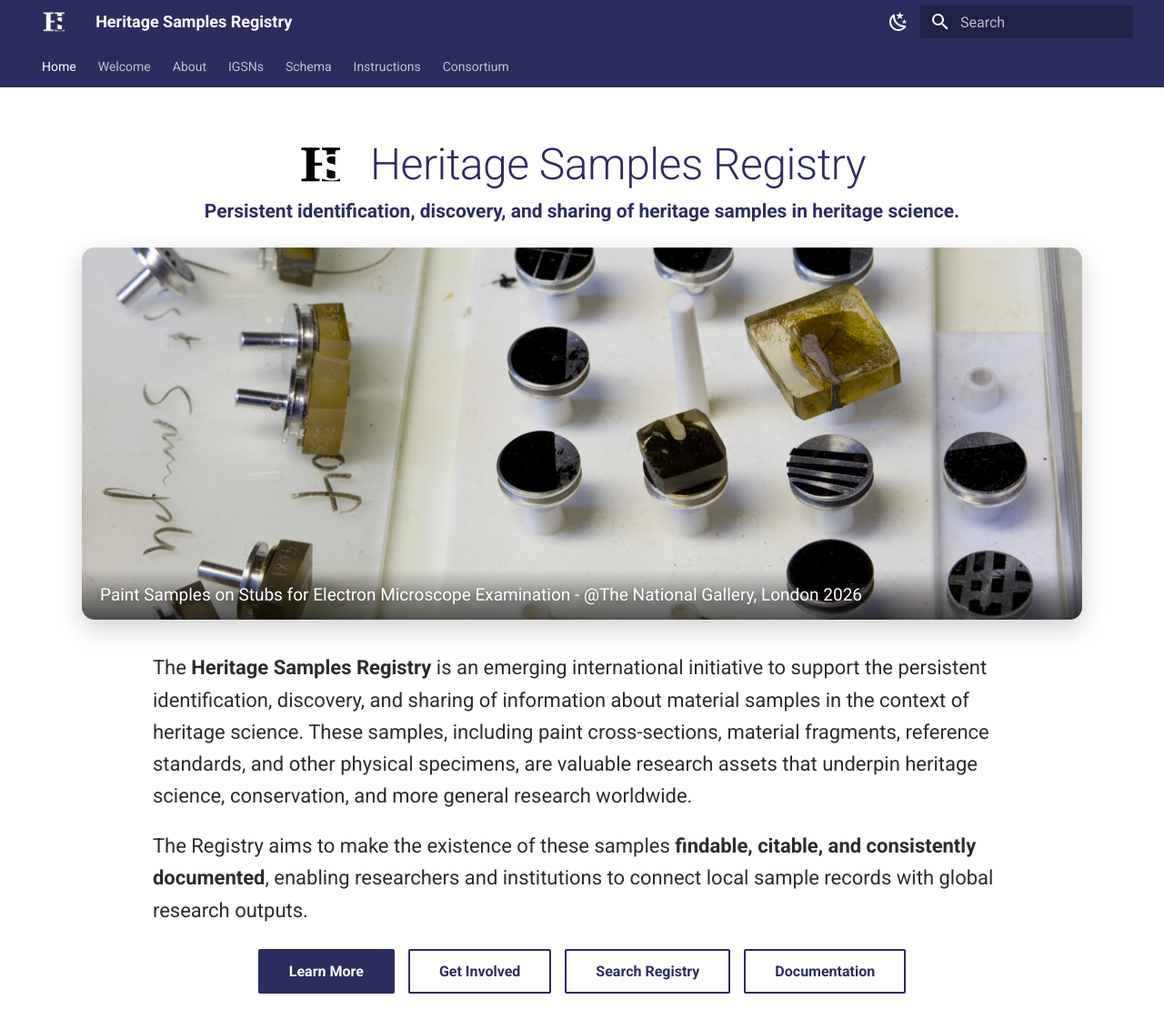
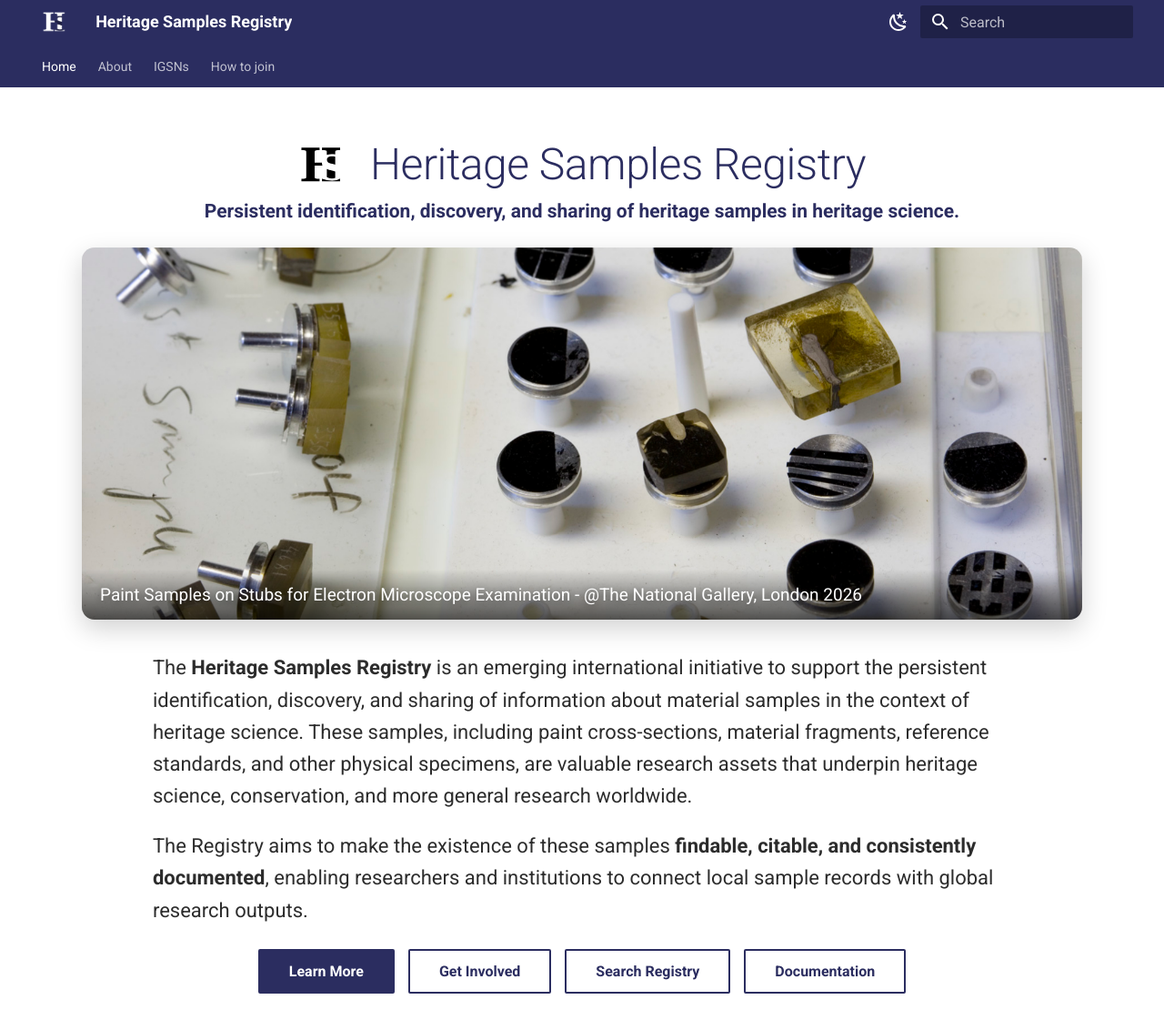
Before and after one commit to HeritageSamples/heritagesamples.org, an MkDocs documentation site: the page built from docs/index.md, in a window 1280 px wide. Shown: the whole page at 91% size. Built offline with MkDocs 1.6.1 and Material for MkDocs 9.7.7, drawn with Linux system fonts in a browser that asks for light colours.

Commit message:
Revise navigation and update file paths in mkdocs.yml
Updated navigation structure in mkdocs.yml to reflect new paths and removed commented sections.

```diff
--- a/mkdocs.yml
+++ b/mkdocs.yml
@@ -45,27 +45,27 @@ theme:
 nav:
   - Home: index.md
 
-  - Welcome: welcome.md
 
   - About:
       - About the Registry: about/about-registry.md
+      - Welcome: about/wellcome.md
       - Goals & Scope: about/goals-scope.md
 
   - IGSNs:
       - What is an IGSN?: igsn/what-is-igsn.md
       - How we use IGSNs: igsn/how-we-use-igsn.md
 
-  - Schema:
-      - Overview: schema/overview.md
-      - Heritage Sample Schema: schema/heritage-sample-schema.md
+  #- Schema:
+  #    - Overview: schema/overview.md
+  #    - Heritage Sample Schema: schema/heritage-sample-schema.md
 
-  - Instructions:
-      - Submitting samples: instructions/submitting-samples.md
-      - Institutional setup & integration: instructions/institutional-setup.md
+  #- Instructions:
+  #    - Submitting samples: instructions/submitting-samples.md
+  #    - Institutional setup & integration: instructions/institutional-setup.md
 
-  - Consortium:
-      - Supporting institutions: consortium/supporting-institutions.md
-      - How to join: consortium/how-to-join.md
+  - How to join:
+      - Supporting institutions: how_to_join/supporting-institutions.md
+      - How to join: how_to_join/how-to-join.md
 
 plugins:
   - search
```
